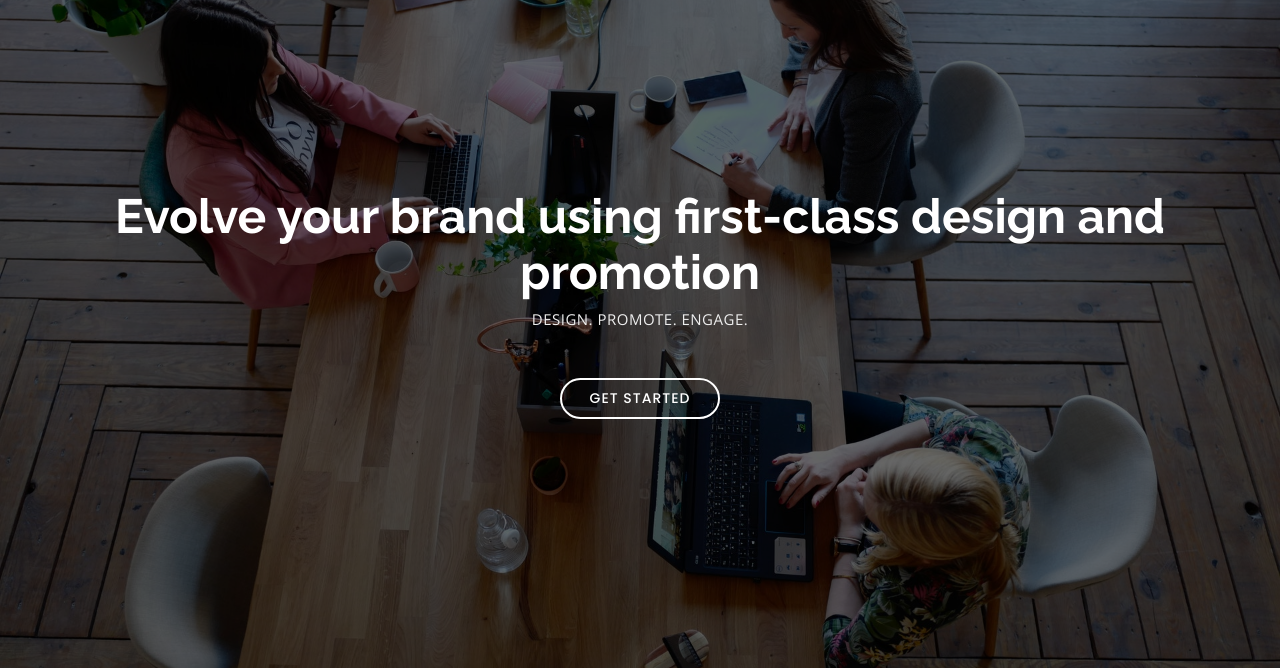
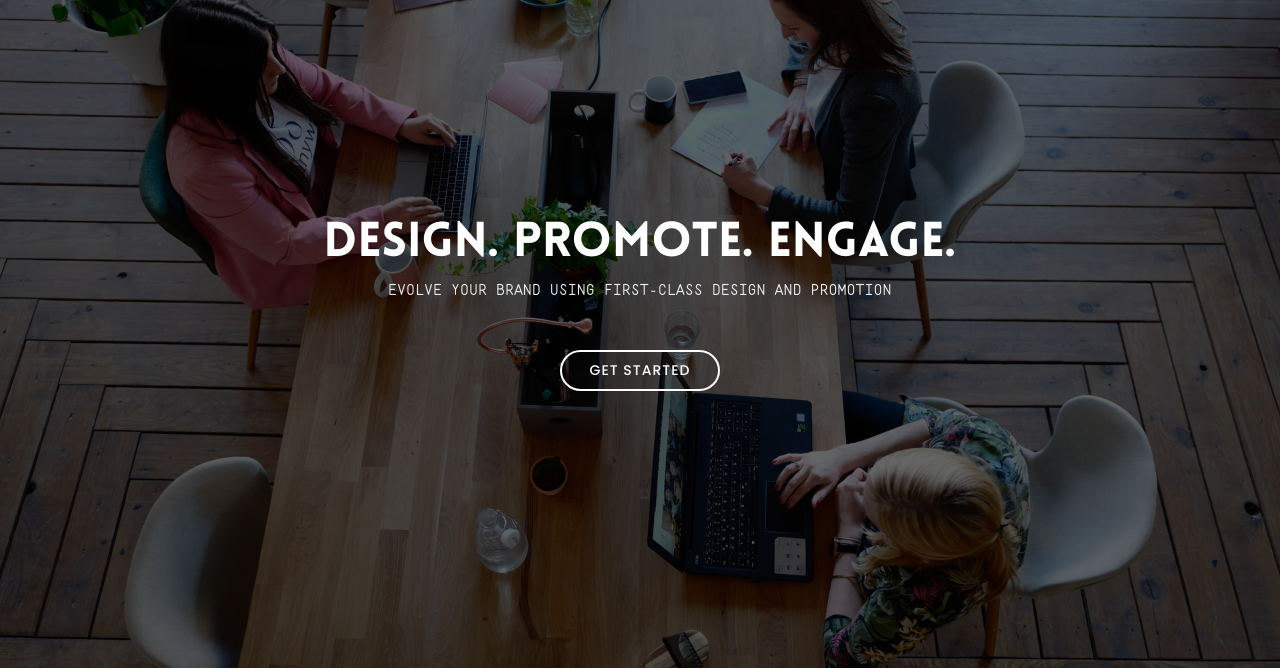
Before and after one commit to dominicdaviescodes/reelin, a plain HTML site: page index.html in a window 1280 px wide. Shown: the part 132-802 px from the top of the page. Drawn offline with nearby package versions, Linux system fonts and the light colour scheme.

Commit message:
add custom fonts for hero section

```diff
--- a/assets/css/style.css
+++ b/assets/css/style.css
@@ -10,9 +10,27 @@ Teal darker - #1facb1;
 # General
 --------------------------------------------------------------*/
 
+@font-face {
+  font-family: "Lovelo";
+  src: url(../css/fonts/Lovelo\ Black.otf) format('opentype');
+}
+
+@font-face {
+  font-family: "AHAMONO";
+  src: url(../css/fonts/AHAMONO-Monospaced.otf) format('opentype');
+}
+
 body {
   font-family: "Open Sans", sans-serif;
-  color: #444444;
+  color: #ffffff;
+}
+
+#hero h1 {
+  font-family: "Lovelo";
+}
+
+#hero .container h2 {
+  font-family: "AHAMONO";
 }
 
 .todo {
--- a/index.html
+++ b/index.html
@@ -99,8 +99,8 @@
         data-aos="fade-in"
         data-aos-delay="200"
       >
-        <h1>Evolve your brand using first-class design and promotion</h1>
-        <h2>Design. Promote. Engage.</h2>
+        <h1>DESIGN. PROMOTE. ENGAGE.</h1>
+        <h2>Evolve your brand using first-class design and promotion</h2>
         <a href="#about" class="btn-get-started scrollto">Get Started</a>
       </div>
     </section>
```
Also changed, not shown: assets/css/fonts/AHAMONO-Monospaced.otf (added), assets/css/fonts/Lovelo Black.otf (added), assets/css/fonts/Lovelo Line Bold.otf (added), assets/css/fonts/Lovelo Line Light.otf (added).
